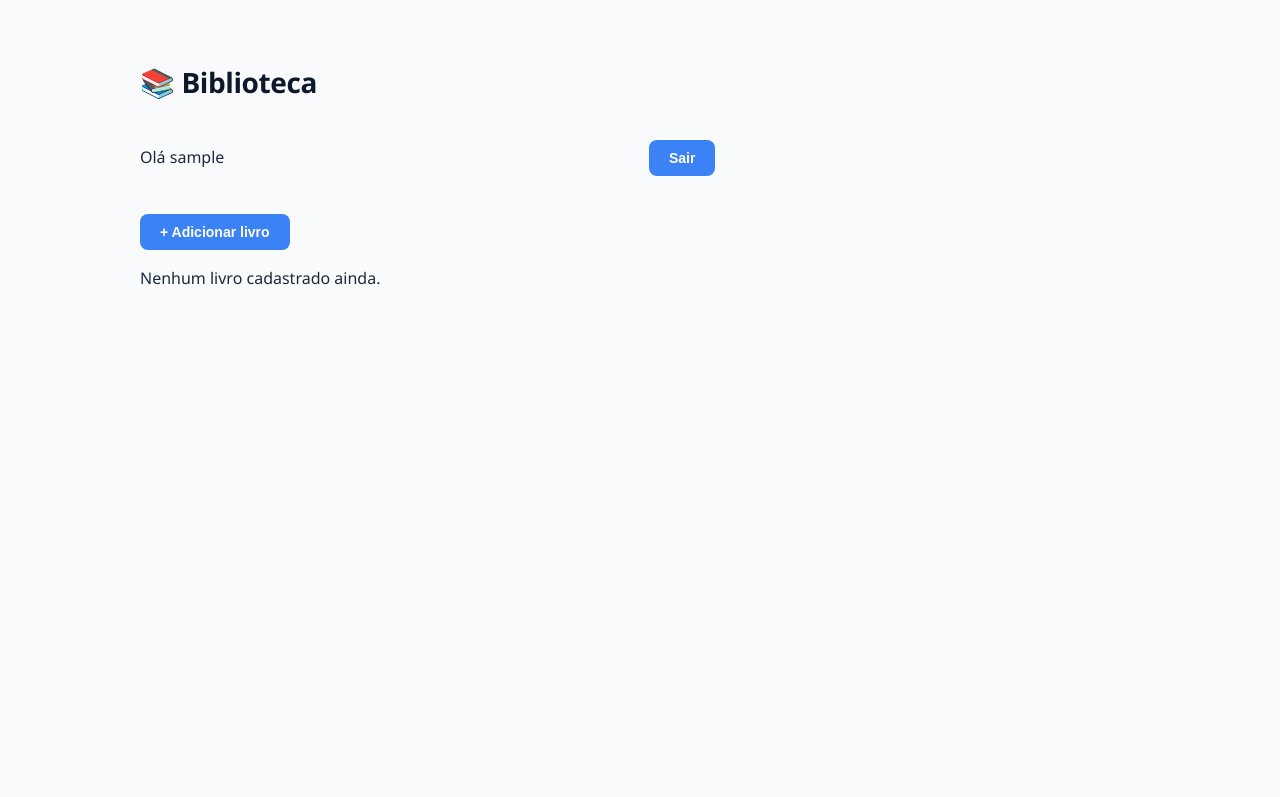
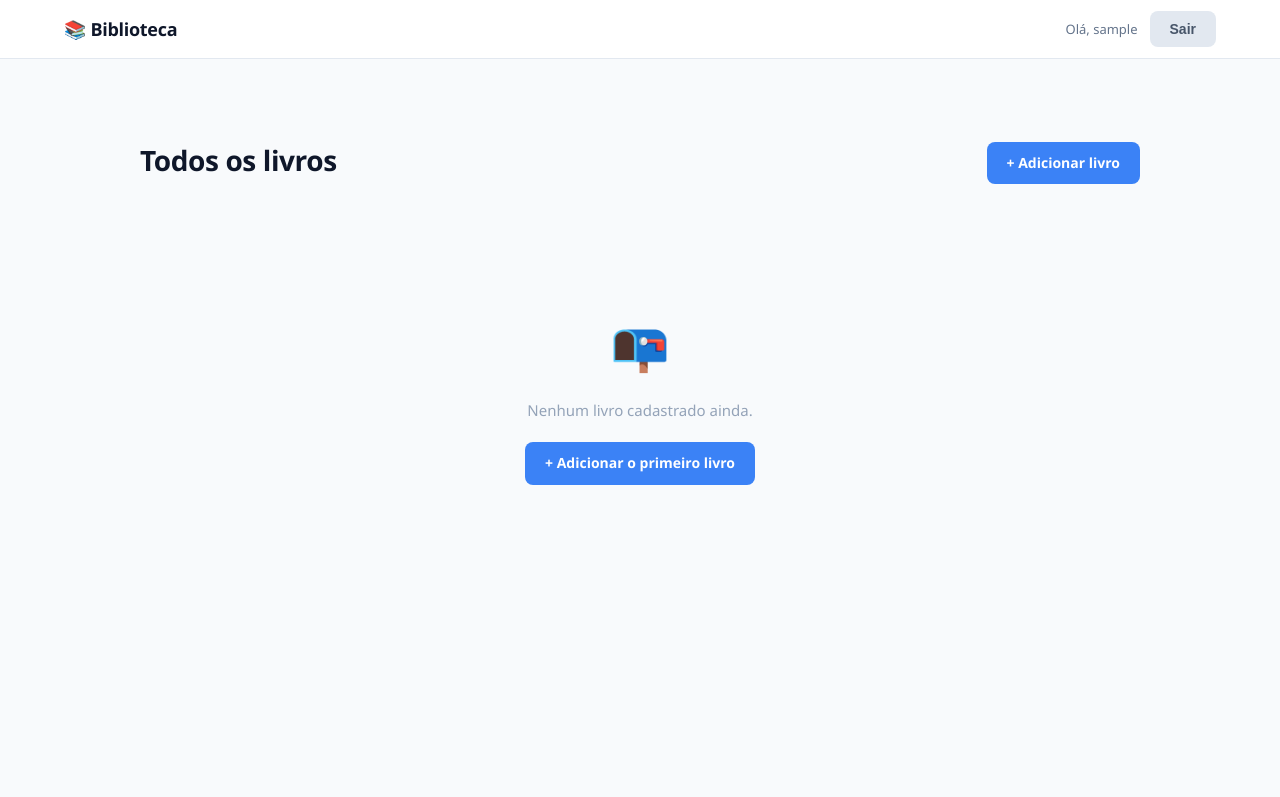
Before and after one commit to lemairetheo/INF1407_Prog_web, a Django app: page / in a window 1280 px wide. Shown: the top 797 px of the page. After the commit the page ends 485 px from the top, so only its background shows below. Run offline with Django 5.2, Linux system fonts and the light colour scheme; the visitor is signed in with stand-in values (Sample User, id 1); data that the repository does not hold is empty.

Commit message:
Add files via upload

```diff
--- a/books/templates/books/book_list.html
+++ b/books/templates/books/book_list.html
@@ -1,47 +1,74 @@
 {% load static %}
+<!DOCTYPE html>
+<html lang="pt-br">
+<head>
+    <meta charset="UTF-8">
+    <title>Biblioteca</title>
     <link rel="stylesheet" href="{% static 'css/style.css' %}">
+</head>
+<body>
+
+<nav class="navbar">
+    <a href="{% url 'book_list' %}" class="navbar-brand">📚 Biblioteca</a>
+    <div class="navbar-links">
+        {% if user.is_authenticated %}
+            <span class="nav-user">Olá, {{ user.username }}</span>
+            <form method="post" action="{% url 'logout' %}" style="margin:0">
+                {% csrf_token %}
+                <button type="submit" class="btn btn-secondary">Sair</button>
+            </form>
+        {% else %}
+            <a href="{% url 'login' %}" class="btn btn-secondary">Entrar</a>
+            <a href="{% url 'register' %}" class="btn btn-primary">Cadastrar</a>
+        {% endif %}
+    </div>
+</nav>
 
 <div class="container">
 
-    <h1>📚 Biblioteca</h1>
-
         <div class="top-bar">
+        <h1>Todos os livros</h1>
         {% if user.is_authenticated %}
-            <p>Olá {{ user.username }}</p>
-            <form action="{% url 'logout' %}" method="post">
-                {% csrf_token %}
-                <button type="submit">Sair</button>
-            </form>
-        {% else %}
-            <div>
-                <a href="{% url 'login' %}">Entrar</a> |
-                <a href="{% url 'register' %}">Cadastrar</a>
-            </div>
+            <a href="{% url 'book_create' %}" class="btn btn-primary">+ Adicionar livro</a>
         {% endif %}
     </div>
 
-    <a href="{% url 'book_create' %}">
-        <button>+ Adicionar livro</button>
+    <div class="books-grid">
+        {% for book in books %}
+        <div class="book-card">
+            <a href="{% url 'book_detail' book.id %}" style="text-decoration:none;color:inherit">
+                <div class="book-cover cover-{% cycle '0' '1' '2' '3' '4' '5' %}">
+                    📖
+                    {% if user == book.owner %}
+                        <span class="mine-badge">meu livro</span>
+                    {% endif %}
+                </div>
+                <div class="book-body">
+                    <div class="book-title">{{ book.title }}</div>
+                    <div class="book-author">{{ book.author }}</div>
+                    <div class="book-desc">{{ book.description }}</div>
+                </div>
             </a>
-
-    {% for book in books %}
-        <div class="card">
-            <strong>
-                <a href="{% url 'book_detail' book.id %}">
-                    {{ book.title }}
-                </a>
-            </strong>
-            <p>Autor: {{ book.author }}</p>
-
             {% if user == book.owner %}
-                <div class="actions">
-                    <a href="{% url 'book_update' book.id %}">✏️ Editar</a> |
-                    <a href="{% url 'book_delete' book.id %}">🗑 Excluir</a>
+            <div class="book-actions">
+                <a href="{% url 'book_update' book.id %}" class="btn btn-secondary btn-sm">Editar</a>
+                <a href="{% url 'book_delete' book.id %}" class="btn btn-danger btn-sm">Excluir</a>
             </div>
             {% endif %}
         </div>
         {% empty %}
+        <div class="empty-state">
+            <div class="empty-icon">📭</div>
             <p>Nenhum livro cadastrado ainda.</p>
+            {% if user.is_authenticated %}
+                <a href="{% url 'book_create' %}" class="btn btn-primary">+ Adicionar o primeiro livro</a>
+            {% else %}
+                <a href="{% url 'login' %}" class="btn btn-primary">Entrar para adicionar</a>
+            {% endif %}
+        </div>
         {% endfor %}
+    </div>
 
 </div>
+</body>
+</html>
```
Also changed, not shown: books/templates/books/book_detail.html (+39 -9 lines), books/templates/books/book_form.html (+51 -10 lines). Lines whose indentation alone changed are shown as unchanged.
